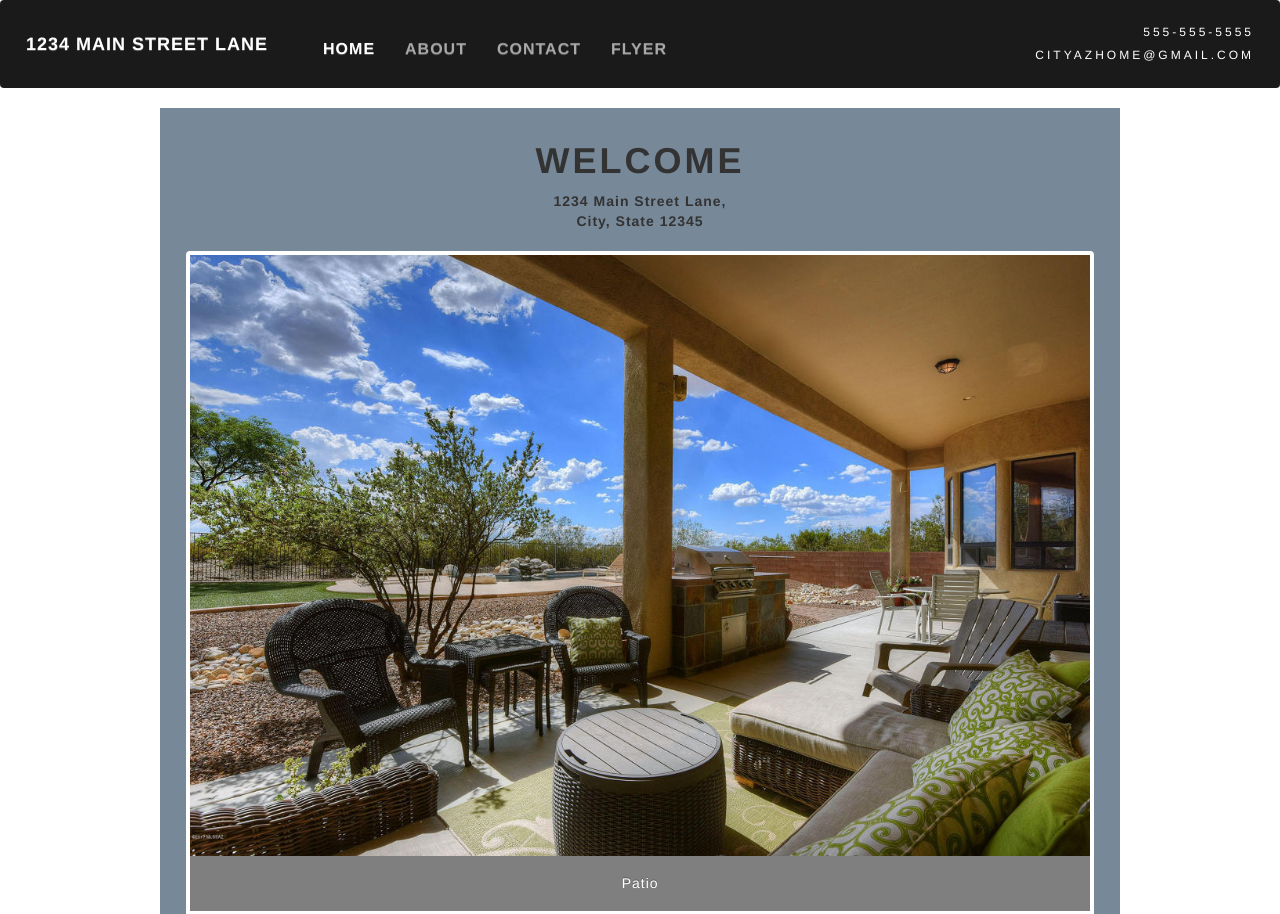
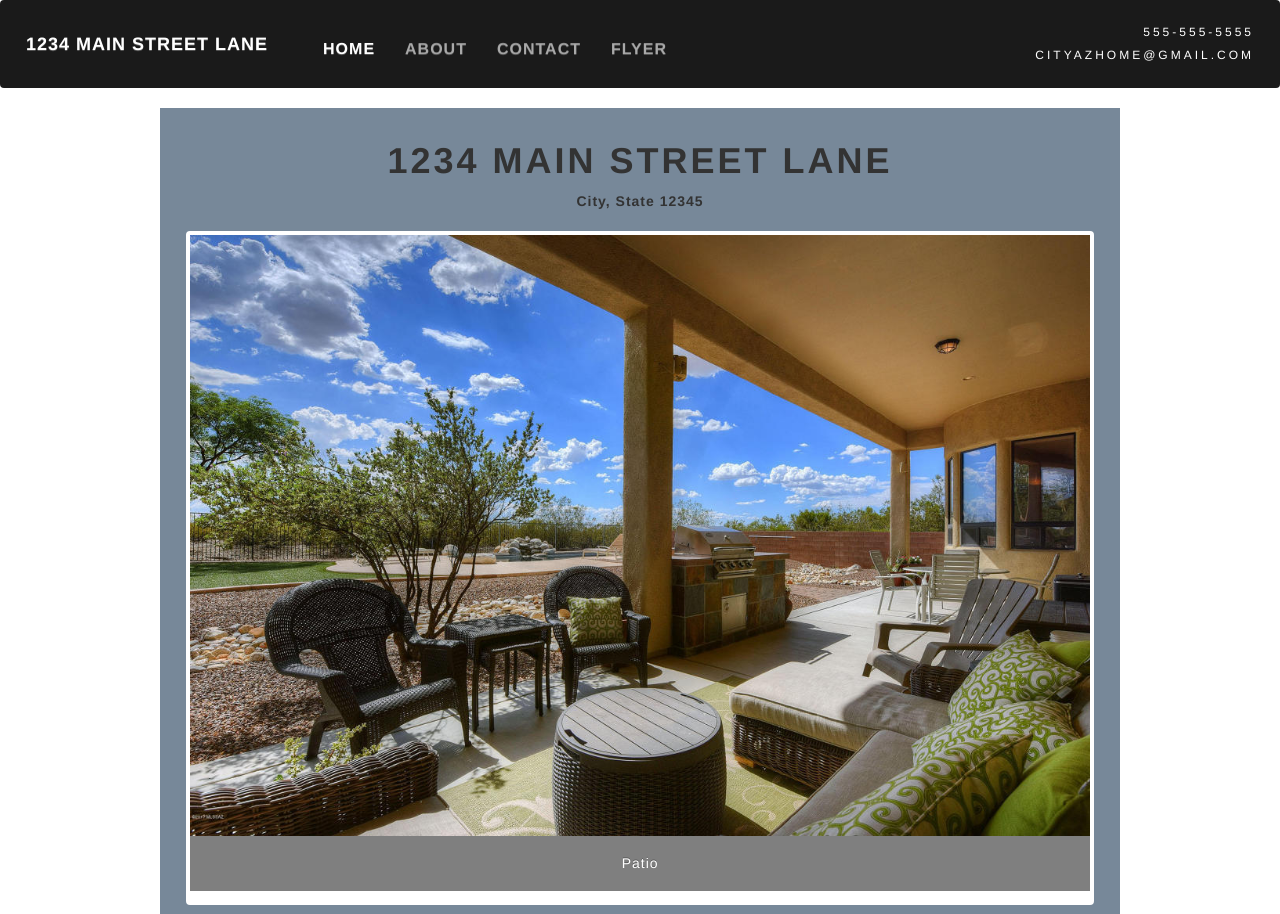
Before and after one commit to bexrebex/arizonahouse, a plain HTML site: page index.html in a window 1280 px wide. Shown: the top 914 px of the page. Drawn offline with nearby package versions, Linux system fonts and the light colour scheme.

Commit message:
changed header in index

```diff
--- a/index.html
+++ b/index.html
@@ -71,8 +71,8 @@ and open the template in the editor.
         <!--Background Div-->
         <div id="backgroundDiv">
 
-            <h1><strong>Welcome</strong></h1>
-            <strong>1234 Main Street Lane,<br> City, State 12345</strong>
+            <h1><strong>1234 Main Street Lane</strong></h1>
+            <strong> City, State 12345</strong>
             <br><br>
             <!--Carousel-->
             <div class="flexslider" id="carousel">
```
